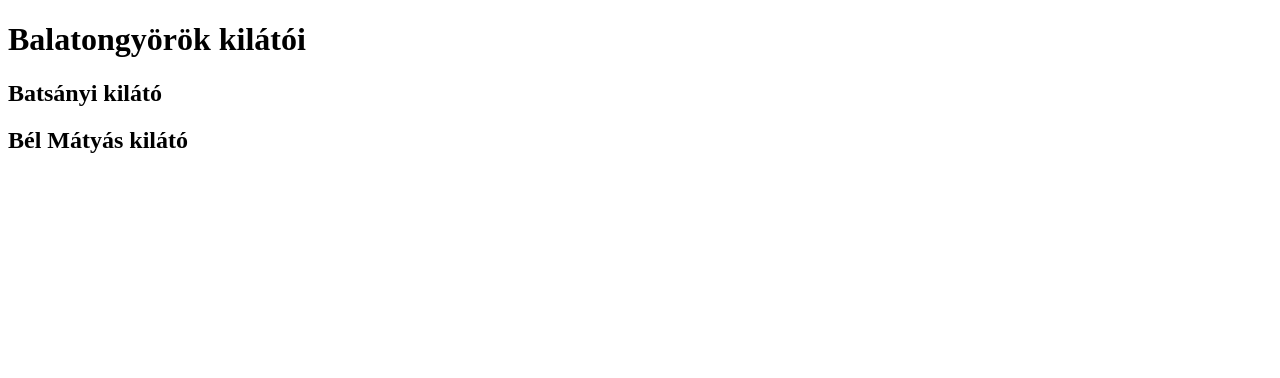
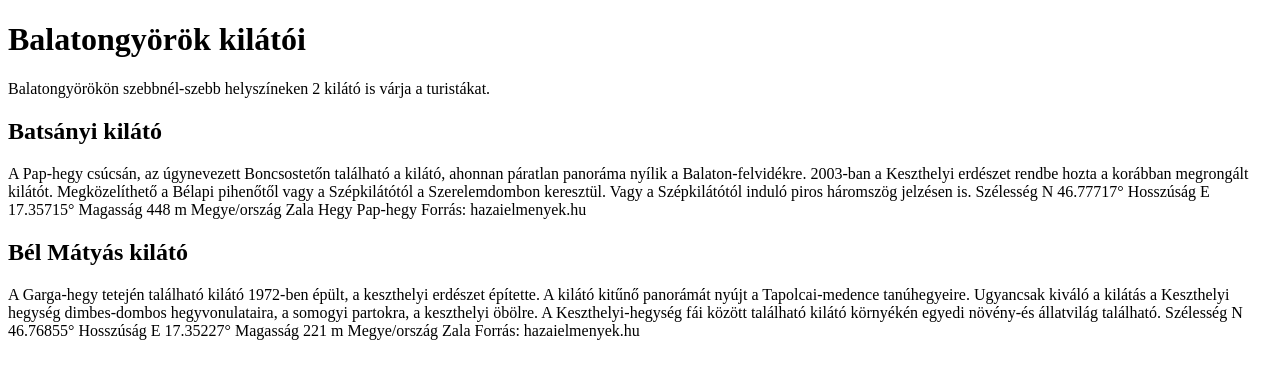
Before and after one commit to cskristof55/Balatongy-r-k, a plain HTML site: page index.html in a window 1280 px wide. Drawn offline with Linux system fonts and the light colour scheme.

Commit message:
forrás beimportálása

```diff
--- a/index.html
+++ b/index.html
@@ -8,10 +8,25 @@
     <link href="style.css" rel="stylesheet">
 </head>
 <body>
-    <h1>Balatongyörök kilátói</h1>
-    <h2>Batsányi kilátó</h2>
-    <h2>Bél Mátyás kilátó</h2>
-    <div class="torzs">
+<div class="torzs"></div>
+ <h1>Balatongyörök kilátói</h1>
+Balatongyörökön szebbnél-szebb helyszíneken 2 kilátó is várja a turistákat.
+<h2>Batsányi kilátó</h2>
+A Pap-hegy csúcsán, az úgynevezett Boncsostetőn található a kilátó, ahonnan páratlan panoráma nyílik a Balaton-felvidékre. 2003-ban a Keszthelyi erdészet rendbe hozta a korábban megrongált kilátót. Megközelíthető a Bélapi pihenőtől vagy a Szépkilátótól a Szerelemdombon keresztül. Vagy a Szépkilátótól induló piros háromszög jelzésen is.
+Szélesség	N 46.77717°
+Hosszúság	E 17.35715°
+Magasság	448 m
+Megye/ország	Zala
+Hegy	Pap-hegy
+Forrás: hazaielmenyek.hu
+<h2>Bél Mátyás kilátó</h2>
+ A Garga-hegy tetején található kilátó 1972-ben épült, a keszthelyi erdészet építette. A kilátó kitűnő panorámát nyújt a Tapolcai-medence tanúhegyeire. Ugyancsak kiváló a kilátás a Keszthelyi hegység dimbes-dombos hegyvonulataira, a somogyi partokra, a keszthelyi öbölre. A Keszthelyi-hegység fái között található kilátó környékén egyedi növény-és állatvilág található.
+ Szélesség	N 46.76855°
+ Hosszúság	E 17.35227°
+ Magasság	221 m
+ Megye/ország	Zala
+ Forrás: hazaielmenyek.hu
+
 
     </div>
 </body>
```
